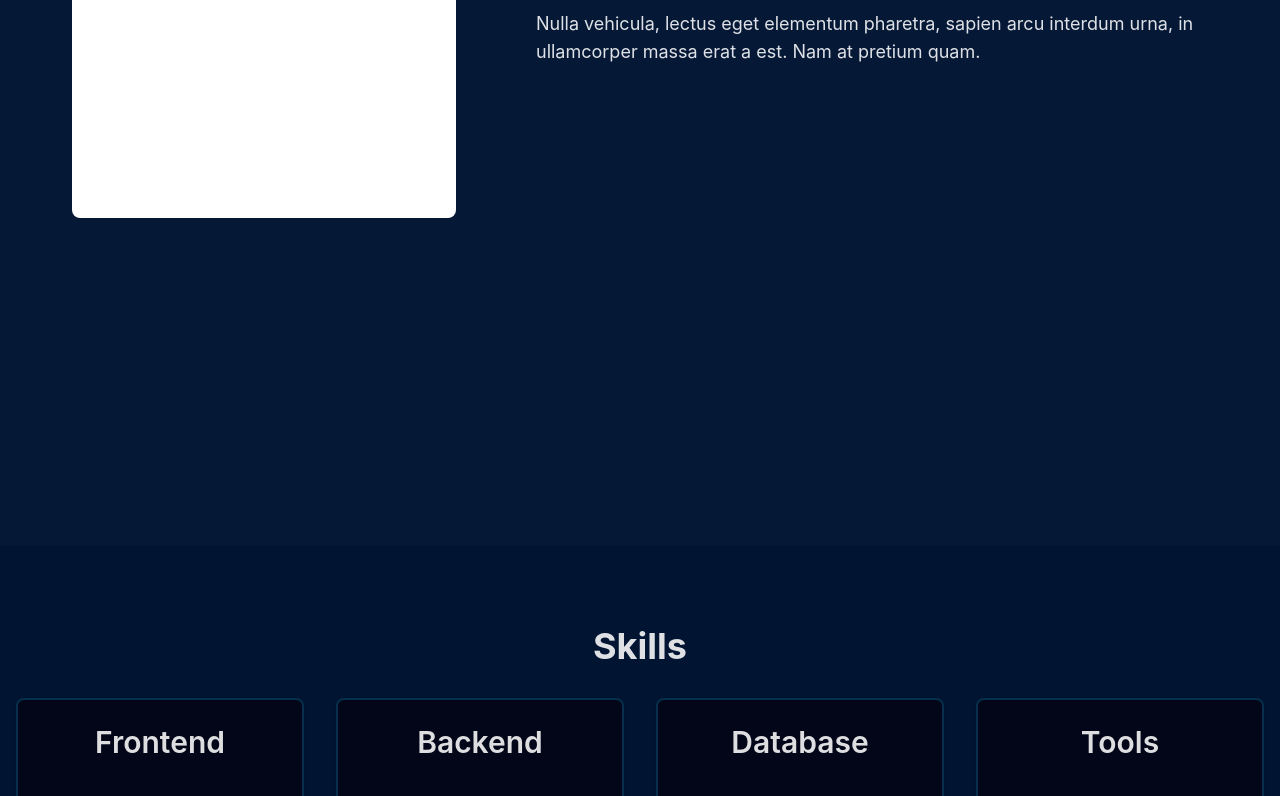
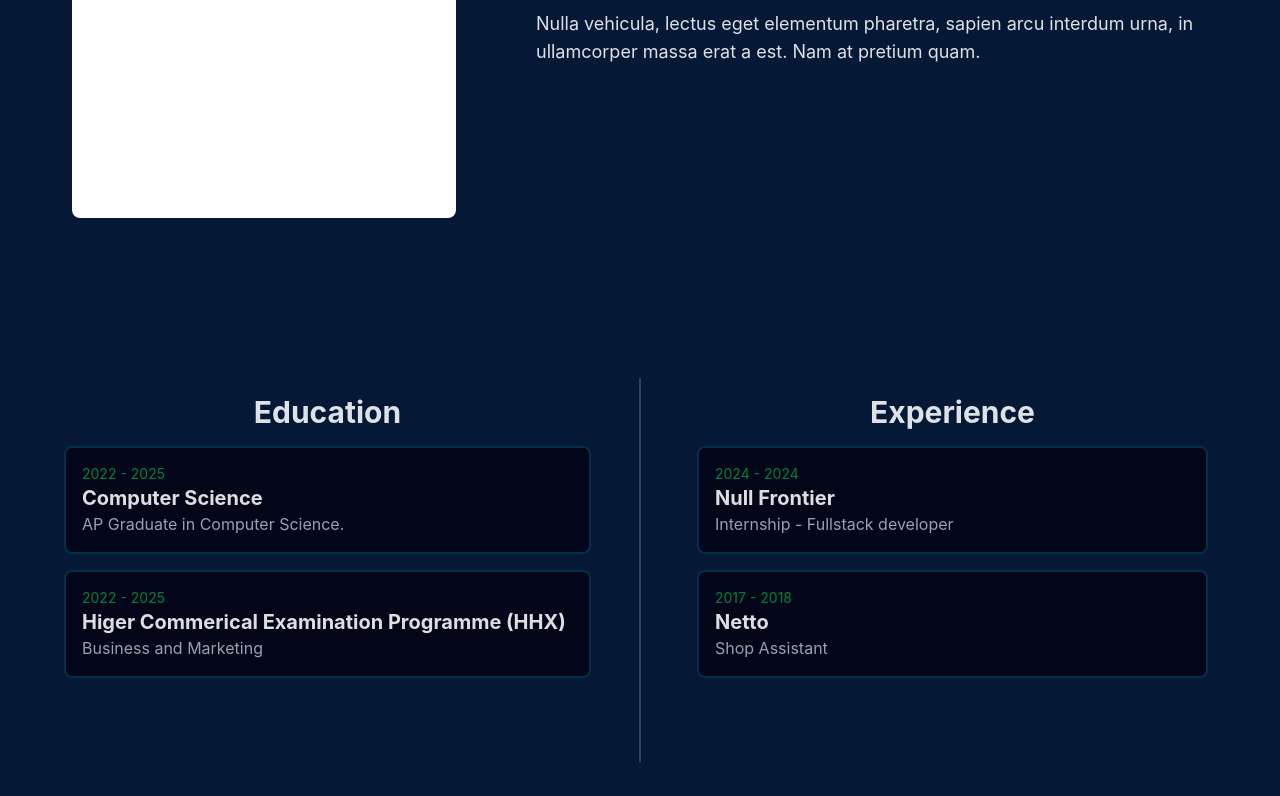
Before and after one commit to oliv6362/myportfolio, a React (Vite) app: page / in a window 1280 px wide. Shown: the part 1054-1850 px from the top of the page. Built offline with nearby package versions, Linux system fonts and the light colour scheme.

Commit message:
Updated AboutSection by adding education/experience parts.
Wrote education/experience parts components

```diff
--- a/src/components/aboutSection.tsx
+++ b/src/components/aboutSection.tsx
@@ -6,7 +6,7 @@ import ExperiencePart from './parts/experiencePart';
 
 const AboutSection: React.FC = () => {
     return (
-        <section id="about" className="bg-[#051937] h-screen">
+        <section id="about" className="bg-[#051937]">
             <div className="flex mx-auto justify-center py-20">
 
                 <div className="flex justify-center h-98 w-96 object-contain mr-20">
@@ -24,6 +24,12 @@ const AboutSection: React.FC = () => {
                     </p>
                 </article>
             </div>
+
+            <div className="grid grid-cols-1 md:grid-cols-[1fr_auto_1fr] max-w-7xl mx-auto px-4 py-20">
+                    <EducationPart/>
+                    <div className="hidden md:block border-l-2 border-gray-700 h-96"></div>
+                    <ExperiencePart/>
+            </div>
         </section>
     );
 }
--- a/src/components/parts/educationPart.tsx
+++ b/src/components/parts/educationPart.tsx
@@ -1,9 +1,19 @@
-import React from 'react';
-
 const EducationPart: React.FC = () => {
     return (
-        <section className="mt-4">
+        <section className="mt-4 px-12">
+            <h2 className="text-3xl font-bold text-center">Education</h2>
 
+            <div className="mt-4 text-md bg-slate-950 p-4 rounded-lg text-start border-2 border-sky-950">
+                <p className="text-sm text-green-700">2022 - 2025</p>
+                <p className="text-xl font-bold">Computer Science</p>
+                <p className="text-md text-gray-400">AP Graduate in Computer Science.</p>
+            </div>
+
+            <div className="mt-4 text-md bg-slate-950 p-4 rounded-lg text-start border-2 border-sky-950">
+                <p className="text-sm text-green-700">2022 - 2025</p>
+                <p className="text-xl font-bold">Higer Commerical Examination Programme (HHX)</p>
+                <p className="text-md text-gray-400">Business and Marketing</p>
+            </div>
         </section>
     );
 }
--- a/src/components/parts/experiencePart.tsx
+++ b/src/components/parts/experiencePart.tsx
@@ -1,10 +1,21 @@
-
 const ExperiencePart: React.FC = () => {
     return (
-        <section className="mt-4">
+        <section className="mt-4 px-14">
+            <h2 className="text-3xl font-bold text-center">Experience</h2>
 
+            <div className="mt-4 text-md bg-slate-950 p-4 rounded-lg text-start border-2 border-sky-950">
+                <p className="text-sm text-green-700">2024 - 2024</p>
+                <p className="text-xl font-bold">Null Frontier</p>
+                <p className="text-md text-gray-400">Internship - Fullstack developer</p>
+            </div>
+
+            <div className="mt-4 text-md bg-slate-950 p-4 rounded-lg text-start border-2 border-sky-950">
+                <p className="text-sm text-green-700">2017 - 2018</p>
+                <p className="text-xl font-bold">Netto</p>
+                <p className="text-md text-gray-400">Shop Assistant</p>
+            </div>
         </section>
     );
-    }
+}
 
 export default ExperiencePart;
```
